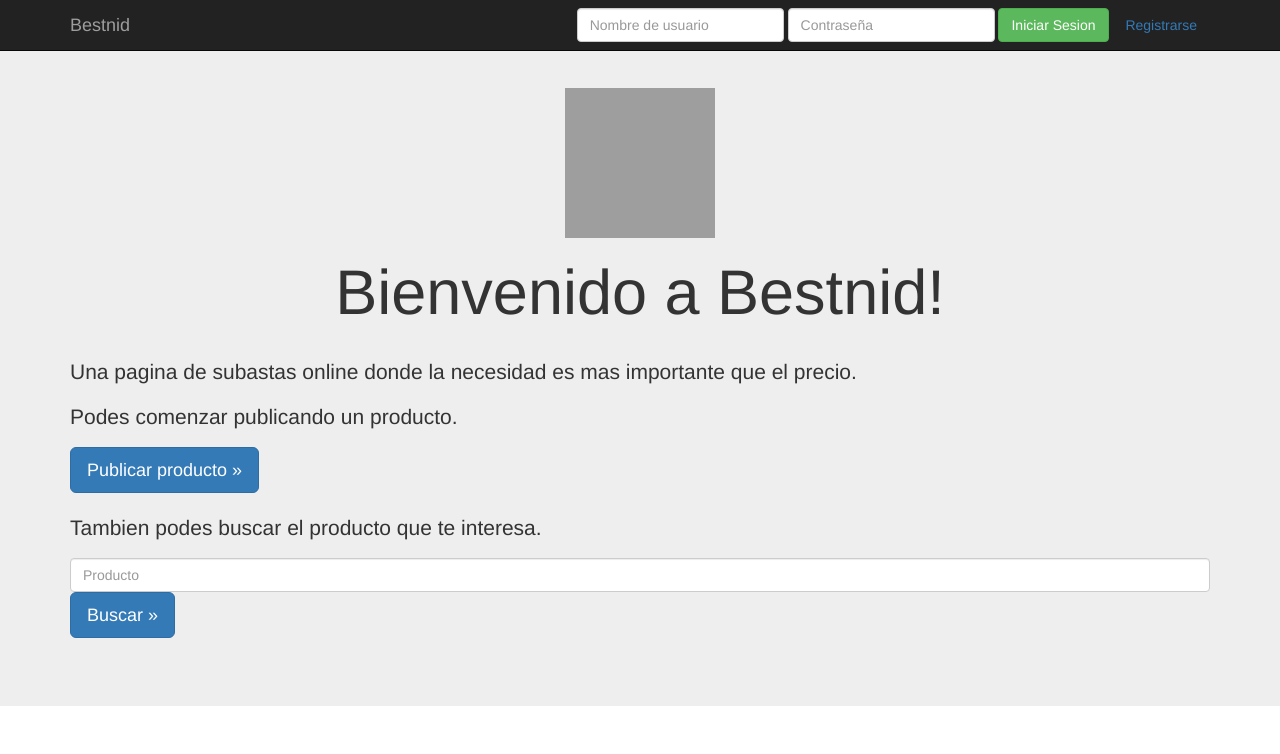
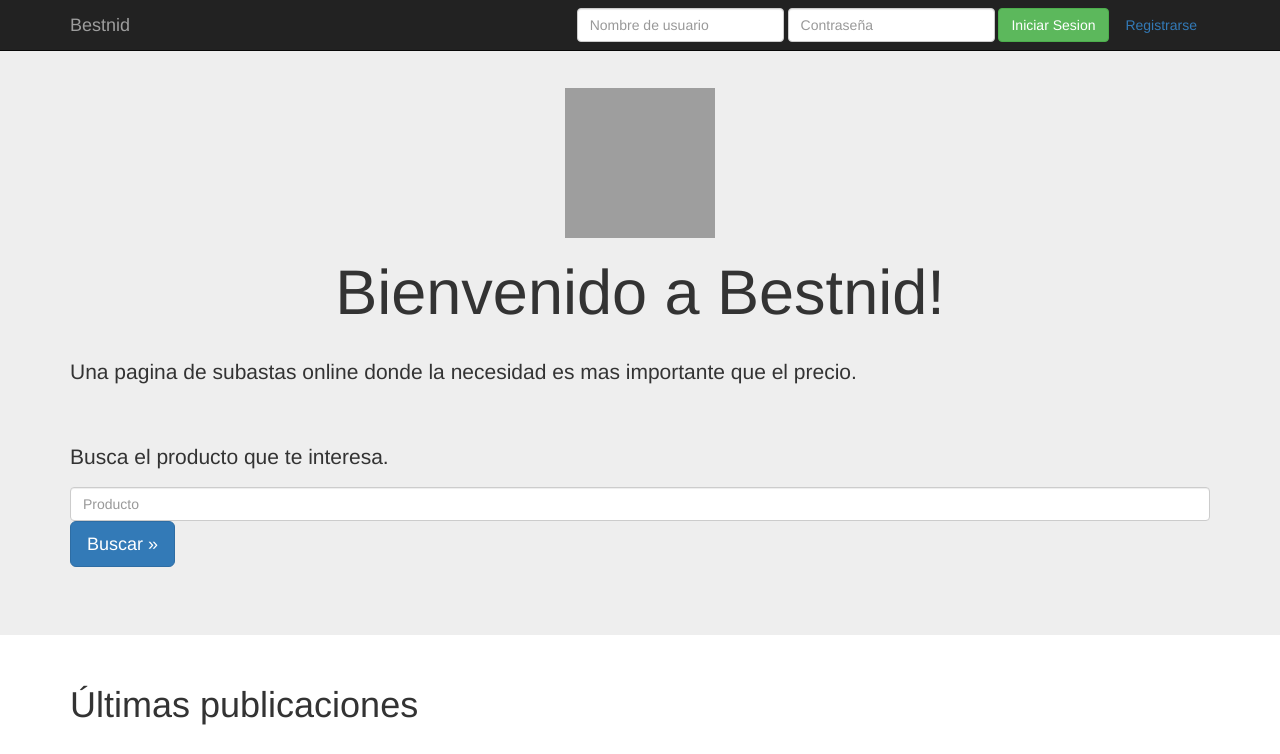
Before and after one commit to sborrillo/CBD-Software, a PHP site: page / in a window 1280 px wide. Shown: the top 754 px of the page. Run offline with PHP 8.4, Linux system fonts and the light colour scheme; tables that the repository leaves empty or names only in its code hold one stand-in row (values such as "Sample post"); some libraries are stand-ins or nearby versions; grey boxes are pictures that could not be loaded.

Commit message:
Update index.php

```diff
--- a/bestnid/index.php
+++ b/bestnid/index.php
@@ -1,4 +1,4 @@
-	<?php
+<?php
 	include('connect.php');
 	session_start();
 ?>
@@ -103,10 +103,12 @@
 			<h1 align="center">Bienvenido a Bestnid!</h1>
 			<br>
      		<p>Una pagina de subastas online donde la necesidad es mas importante que el precio.</p>
-			<p>Podes comenzar publicando un producto.</p> <a class="btn btn-primary btn-lg" href="publicar_form.php" role="button">Publicar producto &raquo;</a>
+			<?php if(isset($_SESSION['login_user'])){	?>
+				<p>Podes comenzar publicando un producto.</p> <a class="btn btn-primary btn-lg" href="publicar_form.php" role="button">Publicar producto &raquo;</a>
+			<?php } ?>
 			<br>
 			<br>
-			<p>Tambien podes buscar el producto que te interesa.</p>
+			<p>Busca el producto que te interesa.</p>
 			<form class="form-signin" action='buscar.php' method='POST'>
 				<input type="text" name='producto' placeholder="Producto" class="form-control" required>
         		<button class="btn btn-primary btn-lg" type="submit">Buscar &raquo;</button>
```
